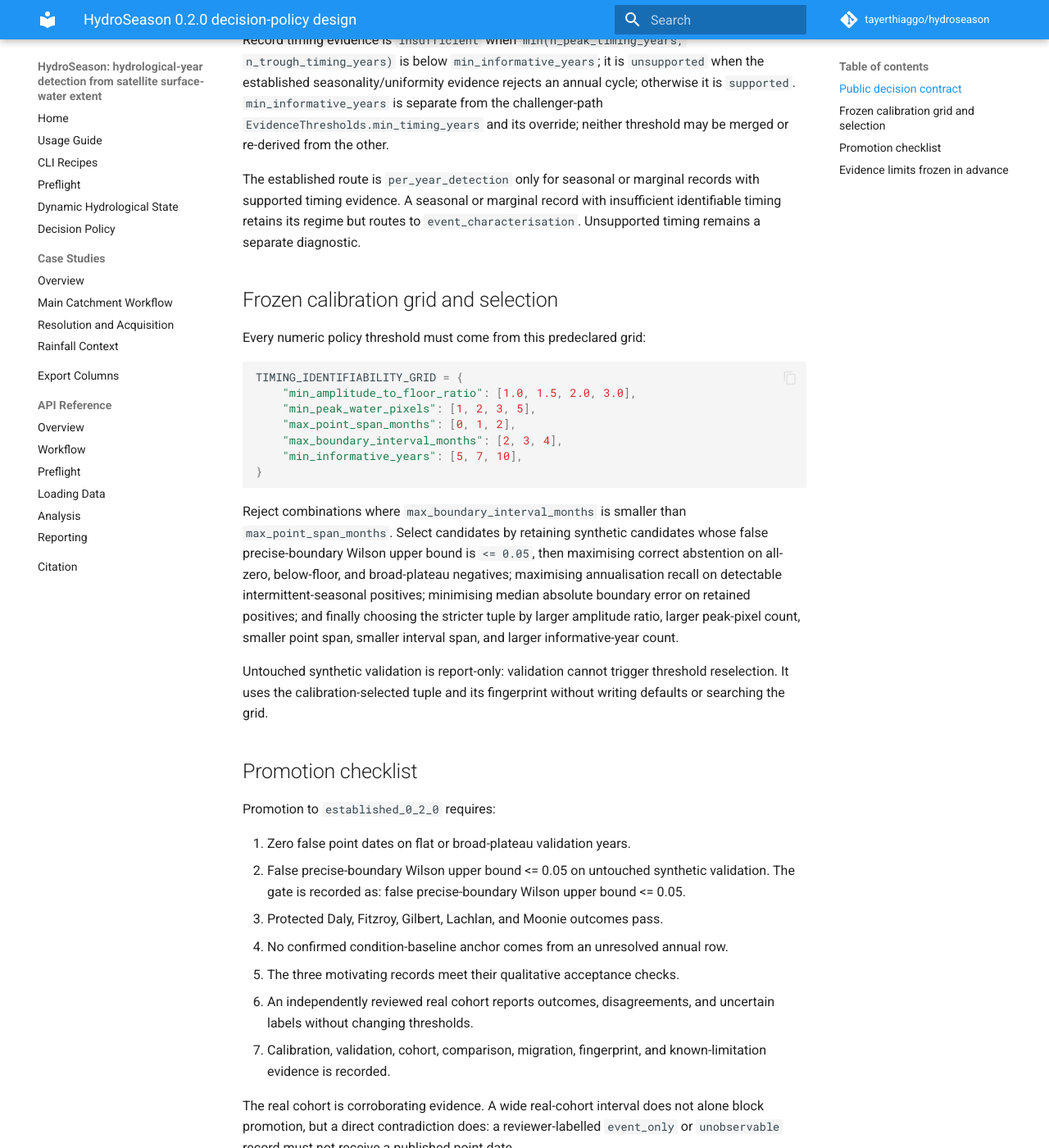
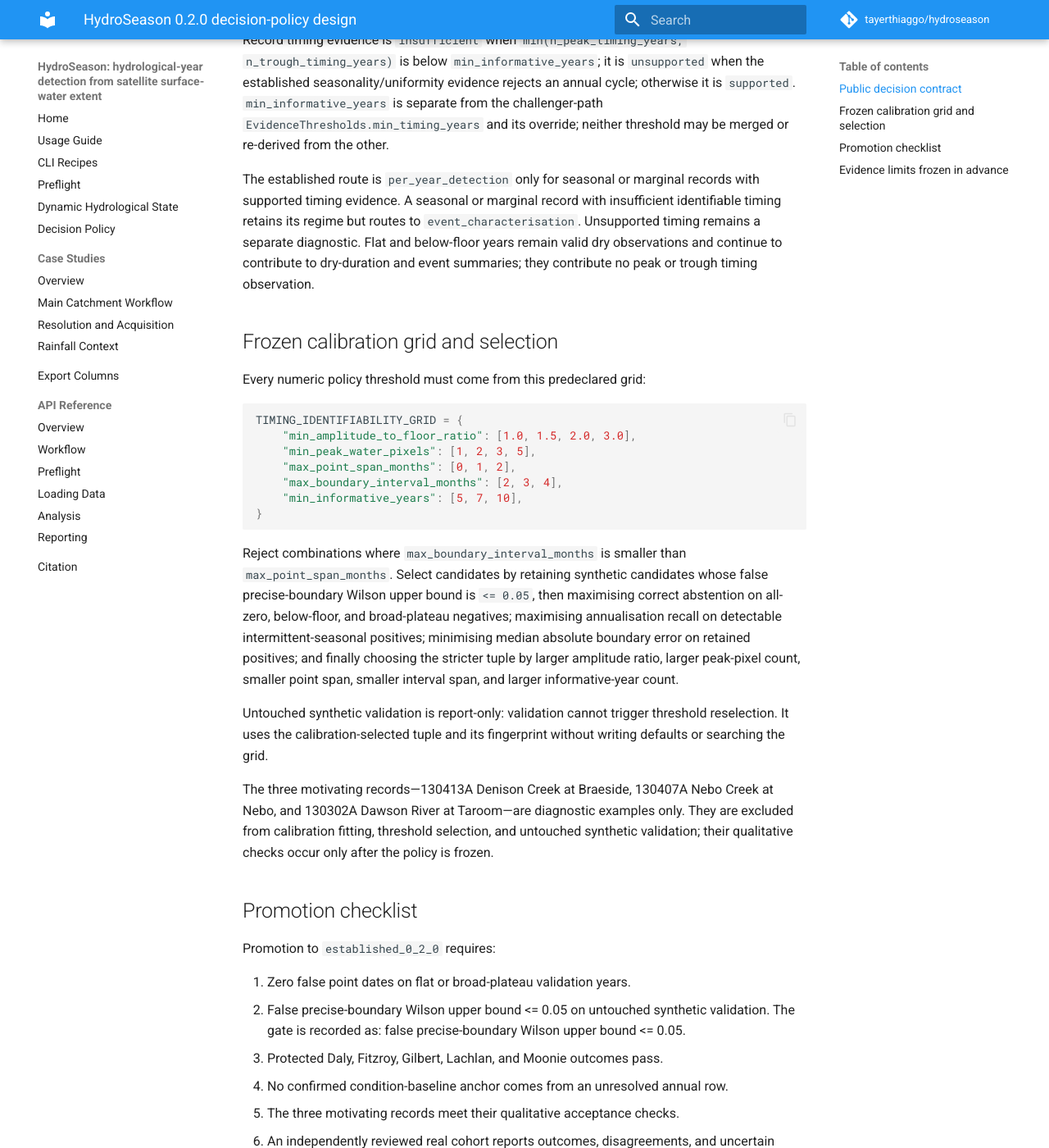
Before and after one commit to tayerthiaggo/hydroseason, an MkDocs documentation site: the page built from docs/decision-policy-0.2.0.md, in a window 1280 px wide and 1400 px high, scrolled down 1276 px. Shown: the whole window at 82% size. Built offline with MkDocs 1.6.1 and Material for MkDocs 9.7.7, drawn with Linux system fonts in a browser that asks for light colours; comment, search, counter and statistics services are not loaded; some of the changed text lies outside the part shown.

Commit message:
docs: address timing policy review findings

```diff
--- a/docs/decision-policy-0.2.0.md
+++ b/docs/decision-policy-0.2.0.md
@@ -69,6 +69,9 @@ The established route is `per_year_detection` only for seasonal or marginal
 records with supported timing evidence. A seasonal or marginal record with
 insufficient identifiable timing retains its regime but routes to
 `event_characterisation`. Unsupported timing remains a separate diagnostic.
+Flat and below-floor years remain valid dry observations and continue to
+contribute to dry-duration and event summaries; they contribute no peak or
+trough timing observation.
 
 ## Frozen calibration grid and selection
 
@@ -95,6 +98,12 @@ smaller point span, smaller interval span, and larger informative-year count.
 
 Untouched synthetic validation is report-only: validation cannot trigger threshold reselection. It uses the calibration-selected tuple and its
 fingerprint without writing defaults or searching the grid.
+
+The three motivating records—130413A Denison Creek at Braeside, 130407A Nebo
+Creek at Nebo, and 130302A Dawson River at Taroom—are diagnostic examples only.
+They are excluded from calibration fitting, threshold selection, and untouched
+synthetic validation; their qualitative checks occur only after the policy is
+frozen.
 
 ## Promotion checklist
 
@@ -123,3 +132,7 @@ stress CSVs are HydroSeason output and contain no pixel counts, so real-cohort
 records report `pixel_support_status="unavailable"`; minimum peak-water-pixel
 evidence is synthetic-only. Review packets must strip policy and result fields
 from those outputs before human review.
+
+Every stochastic test and generated report records the package version, input
+fingerprint, threshold fingerprint, and seed. These are required reproducibility
+metadata for calibration, validation, and cohort artifacts.
```
Also changed, not shown: case_studies/timing-identifiability/review-rubric.md (+12 -0 lines), docs/decision-policy.md (+3 -2 lines), 2 other files.
